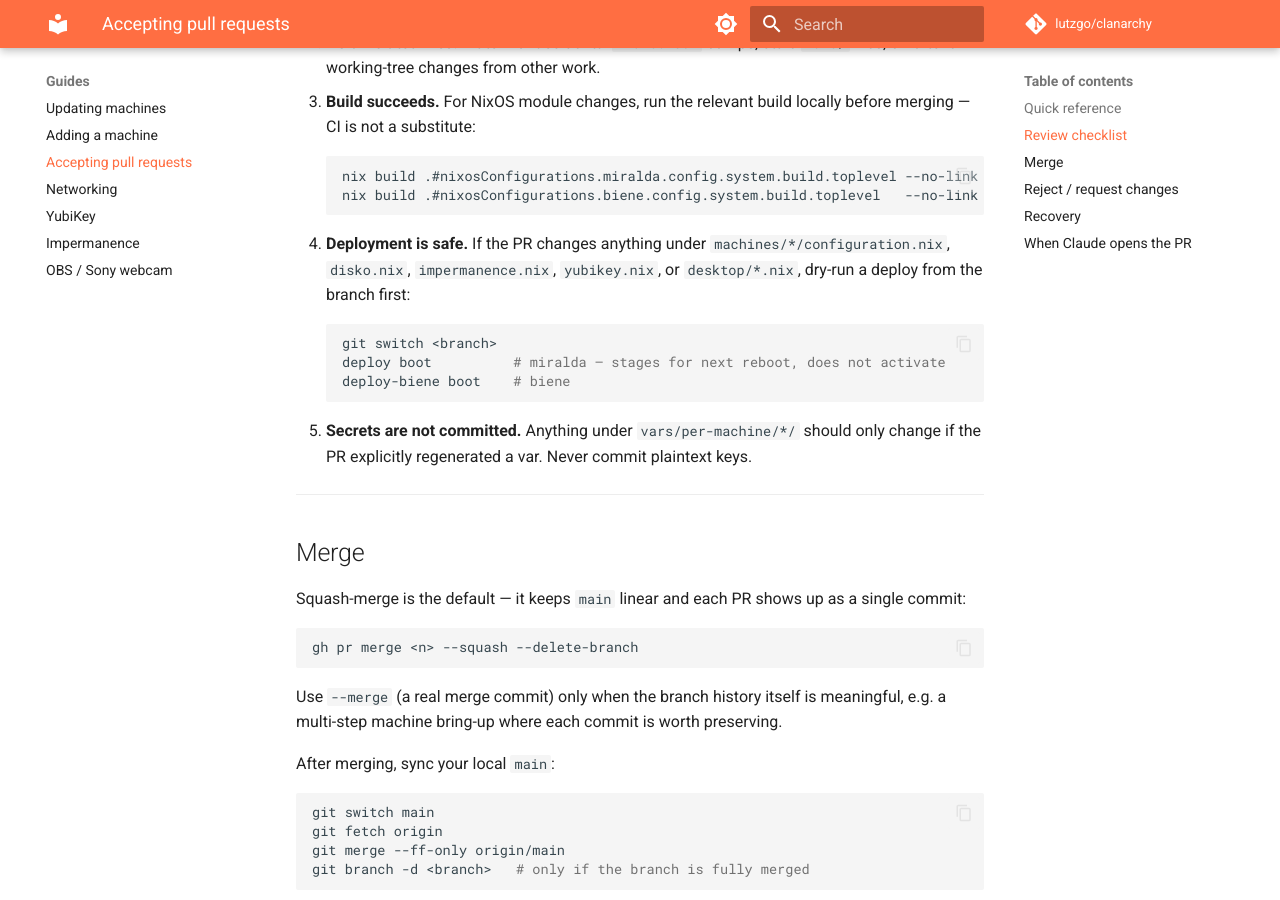
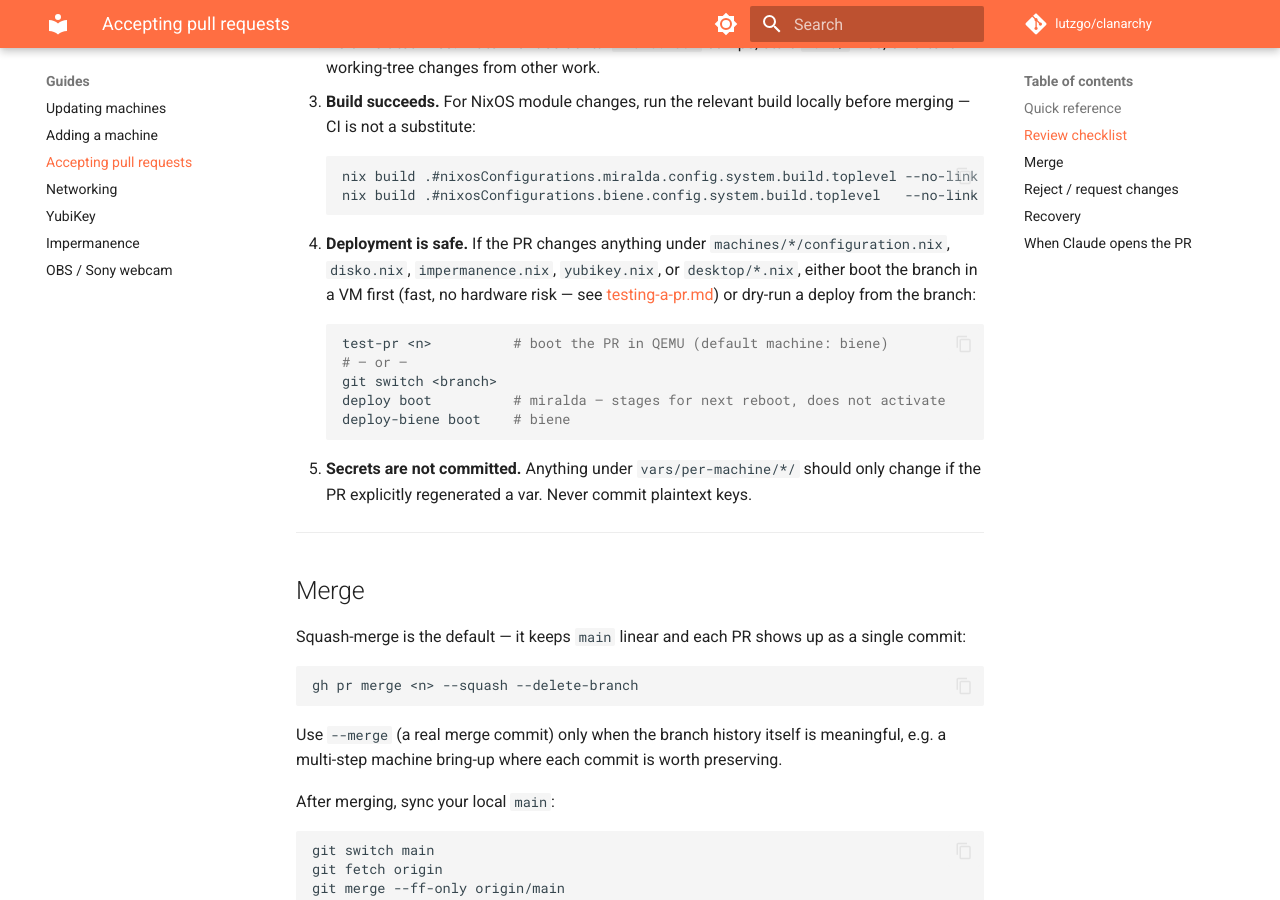
Before and after one commit to lutzgo/clanarchy, an MkDocs documentation site: the page built from docs/guides/accepting-pull-requests.md, in a window 1280 px wide and 900 px high, scrolled down 986 px. Built offline with MkDocs 1.6.1 and Material for MkDocs 9.7.7, drawn with Linux system fonts in a browser that asks for light colours; comment, search, counter and statistics services are not loaded.

Commit message:
Add VM-based PR testing workflow (#3)
* feat: add VM-based PR testing workflow

Adds a virtualisation.vmVariant module (modules/vm-variant.nix) that
neutralises disko/ZFS/impermanence for QEMU builds, plus test-pr and
test-vm devShell functions that build-vm and launch the machine in
one step. Documented in docs/guides/testing-a-pr.md.

Co-Authored-By: Claude Opus 4.7 <noreply@anthropic.com>

* docs: KISS-ify testing-a-pr guide

Lead with the two commands, drop the internals section to a single
paragraph at the end.

Co-Authored-By: Claude Opus 4.7 <noreply@anthropic.com>

* machines: add birte

* fix: clear boot.resumeDevice + swapDevices in VM variant

biene's boot.resumeDevice = /dev/disk/by-partlabel/disk-main-swap
made the VM sit in a ~90 s systemd timeout at boot waiting for a
swap partition that will never exist inside QEMU.

Co-Authored-By: Claude Opus 4.7 <noreply@anthropic.com>

---------

Co-authored-by: Claude Opus 4.7 <noreply@anthropic.com>

````diff
--- a/docs/guides/accepting-pull-requests.md
+++ b/docs/guides/accepting-pull-requests.md
@@ -30,8 +30,10 @@ Before merging, confirm:
    nix build .#nixosConfigurations.miralda.config.system.build.toplevel --no-link
    nix build .#nixosConfigurations.biene.config.system.build.toplevel   --no-link
    ```
-4. **Deployment is safe.** If the PR changes anything under `machines/*/configuration.nix`, `disko.nix`, `impermanence.nix`, `yubikey.nix`, or `desktop/*.nix`, dry-run a deploy from the branch first:
+4. **Deployment is safe.** If the PR changes anything under `machines/*/configuration.nix`, `disko.nix`, `impermanence.nix`, `yubikey.nix`, or `desktop/*.nix`, either boot the branch in a VM first (fast, no hardware risk — see [testing-a-pr.md](testing-a-pr.md)) or dry-run a deploy from the branch:
    ```bash
+   test-pr <n>          # boot the PR in QEMU (default machine: biene)
+   # — or —
    git switch <branch>
    deploy boot          # miralda — stages for next reboot, does not activate
    deploy-biene boot    # biene
````
Also changed, not shown: docs/guides/testing-a-pr.md (added, +45 -0 lines), 3 other files.
